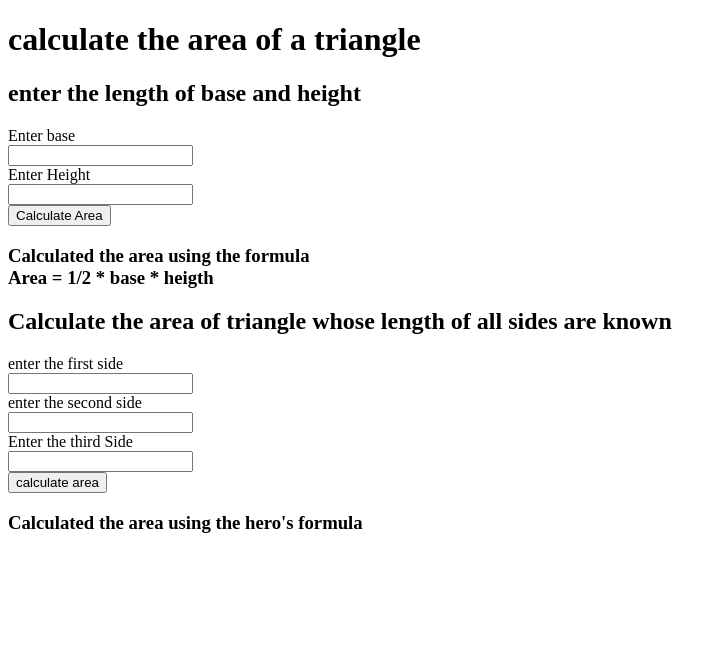
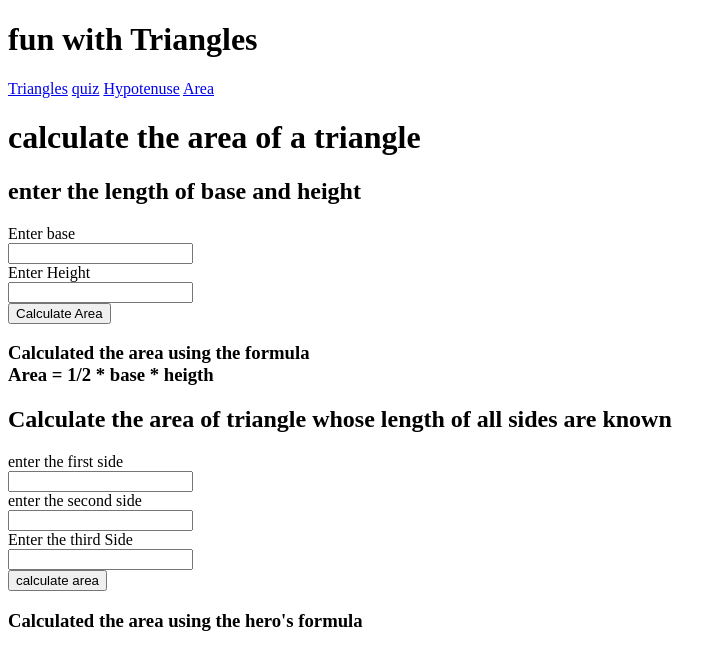
Before and after one commit to MayankMukul/fun-triangles, a plain HTML site: page area.html in a window 1280 px wide. Shown: the whole page, without its empty margins (0-727 px from the left). Drawn offline with Linux system fonts and the light colour scheme.

Commit message:
added navbar

```diff
--- a/area.html
+++ b/area.html
@@ -7,8 +7,16 @@
 </head>
 <body>
     <div class="container">
+        <div class="navbar">
+            <h1>fun with Triangles</h1>
+            <a href="index.html" class="link link-active">Triangles</a>
+            <a href="quiz.html" class="link">quiz</a>
+            <a href="hypotenuse.html" class="link">Hypotenuse</a>
+            <a href="area.html" class="link link-active">Area</a>
+        </div>
 
-        <h1>calculate the area of a triangle</h1>
+        <div class="area">
+            <h1>calculate the area of a triangle</h1>
         <div class="area1">
             <h2>enter the length of base and height</h2>
             <label for="base">Enter base</label><br>
@@ -31,8 +39,9 @@
             <h3>Calculated the area using the hero's formula</h3>
         </div>
         <h2 class="output">
+        </h2>
+        </div>
 
-        </h2>
     </div>
     <script src="area.js"></script>
 </body>
```
Also changed, not shown: hypotenuse.html (+10 -1 lines), index.html (+8 -3 lines), quiz.html (+12 -1 lines).
